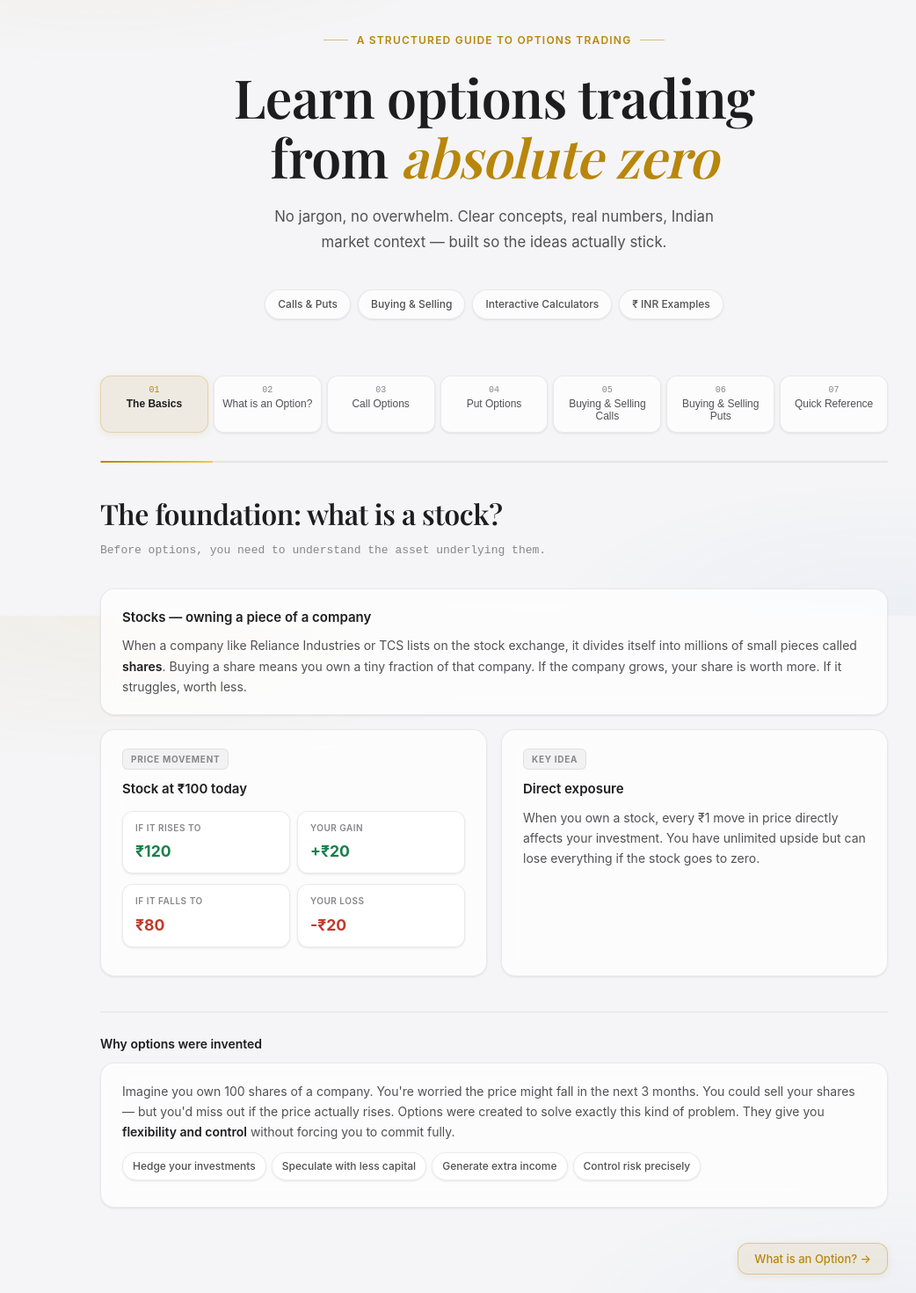
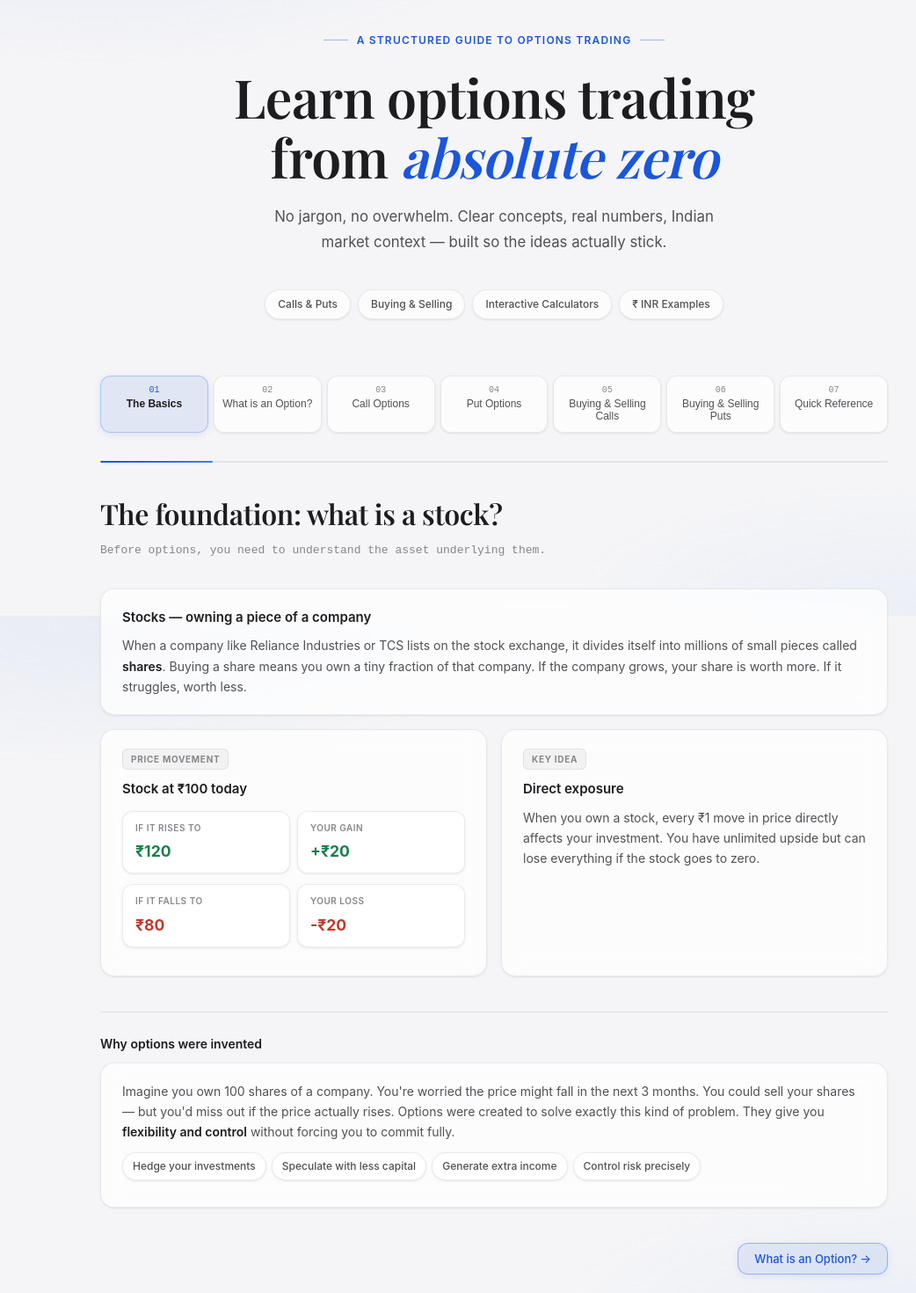
Before and after one commit to shrianshjena/Options-Academy, a React (Vite) app: page / in a window 1280 px wide. Shown: the part 100-1570 px from the top of the page at 88% size, without its empty margins (78-1120 px from the left). Built offline with nearby package versions, Linux system fonts and the light colour scheme; a web font is replaced by a local one.

Commit message:
blue theme: replace gold with blue, both nav buttons highlighted, blue favicon

```diff
--- a/src/App.css
+++ b/src/App.css
@@ -9,16 +9,17 @@
   --text:         #1d1d1f;
   --text2:        #515154;
   --text3:        #86868b;
-  --gold:         #b8860b;
-  --gold-light:   #f5c842;
-  --gold-dim:     rgba(184,134,11,0.09);
-  --gold-dim2:    rgba(184,134,11,0.05);
+  --blue:         #1a56db;
+  --blue-mid:     #3b82f6;
+  --blue-light:   #93c5fd;
+  --blue-dim:     rgba(26,86,219,0.09);
+  --blue-dim2:    rgba(26,86,219,0.05);
   --teal:         #1a7f4b;
   --teal-dim:     rgba(26,127,75,0.08);
   --red:          #c0392b;
   --red-dim:      rgba(192,57,43,0.07);
-  --blue:         #1565c0;
-  --blue-dim:     rgba(21,101,192,0.08);
+  --amber:        #b45309;
+  --amber-dim:    rgba(180,83,9,0.08);
   --sans:   -apple-system, BlinkMacSystemFont, 'SF Pro Display', 'SF Pro Text', 'Helvetica Neue', Arial, sans-serif;
   --serif:  'Playfair Display', Georgia, 'Times New Roman', serif;
   --mono:   'SF Mono', ui-monospace, 'Cascadia Code', monospace;
@@ -38,8 +39,8 @@ body {
   -webkit-font-smoothing: antialiased;
   min-height: 100vh;
   background-image:
-    radial-gradient(ellipse 70% 40% at 15% 0%, rgba(184,134,11,0.06) 0%, transparent 55%),
-    radial-gradient(ellipse 55% 35% at 85% 100%, rgba(21,101,192,0.04) 0%, transparent 55%);
+    radial-gradient(ellipse 70% 40% at 15% 0%, rgba(26,86,219,0.06) 0%, transparent 55%),
+    radial-gradient(ellipse 55% 35% at 85% 100%, rgba(59,130,246,0.05) 0%, transparent 55%);
   background-attachment: fixed;
 }
 .app { display: flex; flex-direction: column; min-height: 100vh; }
@@ -48,20 +49,15 @@ body {
 header {
   border-bottom: 1px solid var(--glass-border);
   padding: 0 2rem;
-  display: flex;
-  align-items: center;
-  justify-content: space-between;
-  height: 56px;
-  position: sticky;
-  top: 0;
-  z-index: 100;
+  display: flex; align-items: center; justify-content: space-between;
+  height: 56px; position: sticky; top: 0; z-index: 100;
   background: rgba(245,245,247,0.82);
   backdrop-filter: blur(20px) saturate(180%);
   -webkit-backdrop-filter: blur(20px) saturate(180%);
   box-shadow: 0 1px 0 rgba(0,0,0,0.06);
 }
 .logo { font-family: var(--serif); font-size: 1.15rem; font-weight: 600; color: var(--text); letter-spacing: -0.01em; }
-.logo span { color: var(--gold); }
+.logo span { color: var(--blue); }
 .header-right { display: flex; flex-direction: column; align-items: flex-end; gap: 1px; }
 .header-tag { font-size: 11px; color: var(--text3); letter-spacing: 0.02em; }
 .header-byline { font-size: 11px; color: var(--text2); }
@@ -69,24 +65,22 @@ header {
 /* HERO */
 .hero { padding: 5rem 2rem 4rem; max-width: 860px; margin: 0 auto; text-align: center; }
 .hero-eyebrow {
-  font-family: var(--sans);
-  font-size: 12px; font-weight: 600; letter-spacing: 0.1em; text-transform: uppercase;
-  color: var(--gold); margin-bottom: 1.25rem;
+  font-family: var(--sans); font-size: 12px; font-weight: 600; letter-spacing: 0.1em; text-transform: uppercase;
+  color: var(--blue); margin-bottom: 1.25rem;
   display: flex; align-items: center; justify-content: center; gap: 10px;
 }
-.hero-eyebrow::before, .hero-eyebrow::after { content:''; display:block; width:28px; height:1px; background:var(--gold); opacity:0.5; }
+.hero-eyebrow::before, .hero-eyebrow::after { content:''; display:block; width:28px; height:1px; background:var(--blue); opacity:0.4; }
 .hero h1 {
   font-family: var(--serif);
   font-size: clamp(2.4rem, 5.5vw, 3.8rem); font-weight: 600; line-height: 1.12;
   color: var(--text); margin-bottom: 1.25rem; letter-spacing: -0.01em;
 }
-.hero h1 em { color: var(--gold); font-style: italic; }
+.hero h1 em { color: var(--blue); font-style: italic; }
 .hero-sub { font-family: var(--sans); font-size: 1.05rem; color: var(--text2); max-width: 520px; margin: 0 auto 2.5rem; line-height: 1.7; }
 .hero-pills { display: flex; gap: 8px; flex-wrap: wrap; justify-content: center; }
 .hero-pill {
   font-family: var(--sans); font-size: 12px; font-weight: 500; padding: 6px 14px; border-radius: 99px;
-  color: var(--text2); background: var(--glass); border: 1px solid var(--glass-border);
-  box-shadow: var(--shadow-sm);
+  color: var(--text2); background: var(--glass); border: 1px solid var(--glass-border); box-shadow: var(--shadow-sm);
 }
 
 /* MAIN */
@@ -98,33 +92,28 @@ header {
   flex: 1; min-width: 100px;
   background: var(--glass); border: 1px solid var(--glass-border); border-radius: var(--radius);
   padding: 0.65rem 0.5rem; cursor: pointer; transition: background 0.2s, border-color 0.2s, box-shadow 0.2s;
-  display: flex; flex-direction: column; align-items: center; gap: 3px;
-  box-shadow: var(--shadow-sm);
+  display: flex; flex-direction: column; align-items: center; gap: 3px; box-shadow: var(--shadow-sm);
 }
 .ch-btn .ch-num { font-family: var(--mono); font-size: 10px; color: var(--text3); font-weight: 500; }
 .ch-btn .ch-label { font-size: 12px; color: var(--text2); font-weight: 400; text-align: center; }
-.ch-btn.active { background: var(--gold-dim); border-color: rgba(184,134,11,0.25); box-shadow: 0 2px 8px rgba(184,134,11,0.12); }
-.ch-btn.active .ch-num { color: var(--gold); }
+.ch-btn.active { background: var(--blue-dim); border-color: rgba(26,86,219,0.25); box-shadow: 0 2px 8px rgba(26,86,219,0.12); }
+.ch-btn.active .ch-num { color: var(--blue); }
 .ch-btn.active .ch-label { color: var(--text); font-weight: 600; }
 .ch-btn:hover:not(.active) { background: var(--glass-hover); box-shadow: var(--shadow); }
 
-/* PAGE TITLES — Playfair */
-.page-title {
-  font-family: var(--serif);
-  font-size: 2rem; font-weight: 600; color: var(--text); margin-bottom: 0.3rem; letter-spacing: -0.01em;
-}
+/* PAGE TITLES */
+.page-title { font-family: var(--serif); font-size: 2rem; font-weight: 600; color: var(--text); margin-bottom: 0.3rem; letter-spacing: -0.01em; }
 .page-sub { font-family: var(--mono); font-size: 13px; color: var(--text3); margin-bottom: 2rem; }
 
 /* CARDS */
 .card {
   background: var(--glass); border: 1px solid var(--glass-border); border-radius: var(--radius-lg);
   padding: 1.25rem 1.5rem; margin-bottom: 1rem;
-  backdrop-filter: blur(12px); -webkit-backdrop-filter: blur(12px);
-  box-shadow: var(--shadow-sm);
+  backdrop-filter: blur(12px); -webkit-backdrop-filter: blur(12px); box-shadow: var(--shadow-sm);
 }
 .card.call { border-color: rgba(26,127,75,0.2);  background: rgba(26,127,75,0.04); }
 .card.put  { border-color: rgba(192,57,43,0.2);  background: rgba(192,57,43,0.04); }
-.card.sell { border-color: rgba(184,134,11,0.2); background: rgba(184,134,11,0.04); }
+.card.sell { border-color: rgba(26,86,219,0.18); background: rgba(26,86,219,0.04); }
 .card-title { font-family: var(--sans); font-size: 15px; font-weight: 600; color: var(--text); margin-bottom: 8px; }
 .card p { font-family: var(--sans); font-size: 14px; color: var(--text2); line-height: 1.65; }
 .grid2 { display: grid; grid-template-columns: 1fr 1fr; gap: 1rem; margin-bottom: 1rem; }
@@ -134,10 +123,10 @@ header {
   display: inline-block; font-family: var(--sans); font-size: 10px; font-weight: 700;
   letter-spacing: 0.07em; text-transform: uppercase; padding: 3px 9px; border-radius: 6px; margin-bottom: 10px;
 }
-.tag.call    { background: var(--teal-dim); color: var(--teal); border: 1px solid rgba(26,127,75,0.2); }
-.tag.put     { background: var(--red-dim);  color: var(--red);  border: 1px solid rgba(192,57,43,0.2); }
-.tag.buy     { background: var(--blue-dim); color: var(--blue); border: 1px solid rgba(21,101,192,0.2); }
-.tag.sell    { background: var(--gold-dim); color: var(--gold); border: 1px solid rgba(184,134,11,0.2); }
+.tag.call    { background: var(--teal-dim);  color: var(--teal);  border: 1px solid rgba(26,127,75,0.2); }
+.tag.put     { background: var(--red-dim);   color: var(--red);   border: 1px solid rgba(192,57,43,0.2); }
+.tag.buy     { background: var(--blue-dim);  color: var(--blue);  border: 1px solid rgba(26,86,219,0.2); }
+.tag.sell    { background: var(--amber-dim); color: var(--amber); border: 1px solid rgba(180,83,9,0.2); }
 .tag.neutral { background: rgba(0,0,0,0.04); color: var(--text3); border: 1px solid var(--glass-border); }
 
 /* METRICS */
@@ -151,11 +140,11 @@ header {
 .metric .mval.green { color: var(--teal); }
 .metric .mval.red   { color: var(--red); }
 .metric .mval.blue  { color: var(--blue); }
-.metric .mval.gold  { color: var(--gold); }
+.metric .mval.gold  { color: var(--blue); }
 
 /* ANALOGY */
-.analogy { border-left: 2px solid var(--gold); padding: 12px 16px; background: var(--gold-dim2); border-radius: 0 var(--radius) var(--radius) 0; margin: 1rem 0; }
-.analogy .alabel { font-family: var(--sans); font-size: 10px; font-weight: 700; color: var(--gold); letter-spacing: 0.1em; text-transform: uppercase; margin-bottom: 6px; }
+.analogy { border-left: 2px solid var(--blue); padding: 12px 16px; background: var(--blue-dim2); border-radius: 0 var(--radius) var(--radius) 0; margin: 1rem 0; }
+.analogy .alabel { font-family: var(--sans); font-size: 10px; font-weight: 700; color: var(--blue); letter-spacing: 0.1em; text-transform: uppercase; margin-bottom: 6px; }
 .analogy p { font-family: var(--sans); font-size: 13.5px; color: var(--text2); line-height: 1.7; }
 .analogy strong { color: var(--text); font-weight: 600; }
 
@@ -167,7 +156,7 @@ header {
 .scenario .slabel { font-family: var(--sans); font-size: 10px; font-weight: 700; color: var(--text3); letter-spacing: 0.07em; text-transform: uppercase; margin-bottom: 5px; }
 .scenario p { font-family: var(--sans); font-size: 13.5px; color: var(--text2); }
 .scenario strong.g { color: var(--teal); font-weight: 600; }
-.scenario strong.r { color: var(--red); font-weight: 600; }
+.scenario strong.r { color: var(--red);  font-weight: 600; }
 
 .divider { border: none; border-top: 1px solid var(--glass-border); margin: 1.5rem 0; }
 h3 { font-family: var(--sans); font-size: 14px; font-weight: 600; color: var(--text); margin-bottom: 10px; }
@@ -175,7 +164,7 @@ h3 { font-family: var(--sans); font-size: 14px; font-weight: 600; color: var(--t
 /* GLOSSARY */
 .glossary-grid { display: grid; grid-template-columns: 1fr 1fr; gap: 8px; }
 .gitem { background: var(--bg2); border: 1px solid var(--glass-border); border-radius: var(--radius); padding: 12px 14px; box-shadow: var(--shadow-sm); }
-.gitem .gt { font-family: var(--sans); font-size: 12px; font-weight: 700; color: var(--gold); margin-bottom: 5px; }
+.gitem .gt { font-family: var(--sans); font-size: 12px; font-weight: 700; color: var(--blue); margin-bottom: 5px; }
 .gitem .gd { font-family: var(--sans); font-size: 12.5px; color: var(--text2); line-height: 1.6; }
 
 /* PILLS */
@@ -188,7 +177,7 @@ h3 { font-family: var(--sans); font-size: 14px; font-weight: 600; color: var(--t
 .slider-row { display: flex; align-items: center; gap: 12px; margin: 10px 0; }
 .slider-row label { font-family: var(--sans); font-size: 11px; font-weight: 500; color: var(--text2); width: 130px; flex-shrink: 0; }
 .slider-row input[type=range] { flex:1; -webkit-appearance:none; height:3px; background:rgba(0,0,0,0.1); border-radius:2px; outline:none; }
-.slider-row input[type=range]::-webkit-slider-thumb { -webkit-appearance:none; width:16px; height:16px; border-radius:50%; background:var(--gold); cursor:pointer; border:2px solid #fff; box-shadow: 0 1px 4px rgba(0,0,0,0.2); }
+.slider-row input[type=range]::-webkit-slider-thumb { -webkit-appearance:none; width:16px; height:16px; border-radius:50%; background:var(--blue); cursor:pointer; border:2px solid #fff; box-shadow: 0 1px 4px rgba(26,86,219,0.3); }
 .slider-row .sval { font-family: var(--mono); font-size: 12px; font-weight: 600; color: var(--text); width: 52px; text-align: right; flex-shrink: 0; }
 .result-row { display: flex; gap: 8px; margin-top: 1rem; flex-wrap: wrap; }
 .result-box { flex:1; min-width:120px; background:var(--bg); border:1px solid var(--glass-border); border-radius:var(--radius); padding:12px 14px; text-align:center; box-shadow:var(--shadow-sm); }
@@ -203,28 +192,32 @@ h3 { font-family: var(--sans); font-size: 14px; font-weight: 600; color: var(--t
 .summary-table td { font-family:var(--sans); padding:11px 14px; border-bottom:1px solid var(--glass-border); color:var(--text2); vertical-align:middle; }
 .summary-table tr:last-child td { border-bottom:none; }
 .summary-table tr:hover td { background:rgba(0,0,0,0.02); }
-td.green { color:var(--teal); font-weight:600; }
-td.red   { color:var(--red); font-weight:600; }
+td.green { color:var(--teal);  font-weight:600; }
+td.red   { color:var(--red);   font-weight:600; }
 .badge { display:inline-block; font-family:var(--sans); font-size:10px; font-weight:700; padding:3px 8px; border-radius:6px; letter-spacing:0.05em; }
-.badge.b { background:var(--blue-dim); color:var(--blue); border:1px solid rgba(21,101,192,0.2); }
-.badge.a { background:var(--gold-dim); color:var(--gold); border:1px solid rgba(184,134,11,0.2); }
+.badge.b { background:var(--blue-dim);  color:var(--blue);  border:1px solid rgba(26,86,219,0.2); }
+.badge.a { background:var(--amber-dim); color:var(--amber); border:1px solid rgba(180,83,9,0.2); }
 
 /* NEXT STEPS */
 .next-grid { display:grid; grid-template-columns:1fr 1fr; gap:8px; margin:1rem 0; }
-.next-item { background:var(--bg2); border:1px solid var(--glass-border); border-radius:var(--radius); padding:11px 14px; font-family:var(--sans); font-size:12px; font-weight:500; color:var(--text2); transition:border-color 0.15s,color 0.15s,background 0.15s,box-shadow 0.15s; box-shadow:var(--shadow-sm); }
-.next-item:hover { border-color:rgba(184,134,11,0.3); color:var(--text); box-shadow:var(--shadow); }
-.next-item .arrow { color:var(--gold); margin-left:4px; }
+.next-item { background:var(--bg2); border:1px solid var(--glass-border); border-radius:var(--radius); padding:11px 14px; font-family:var(--sans); font-size:12px; font-weight:500; color:var(--text2); transition:border-color 0.15s,color 0.15s,box-shadow 0.15s; box-shadow:var(--shadow-sm); }
+.next-item:hover { border-color:rgba(26,86,219,0.3); color:var(--text); box-shadow:var(--shadow); }
+.next-item .arrow { color:var(--blue); margin-left:4px; }
 
-/* NAV BUTTONS */
-.nav-btn { font-family:var(--sans); font-size:13px; font-weight:500; padding:9px 18px; border-radius:var(--radius); cursor:pointer; transition:all 0.15s; }
-.nav-btn.prev { border:1px solid var(--glass-border); background:var(--glass); color:var(--text2); box-shadow:var(--shadow-sm); }
-.nav-btn.prev:hover { background:var(--glass-hover); color:var(--text); box-shadow:var(--shadow); }
-.nav-btn.next { border:1px solid rgba(184,134,11,0.35); background:var(--gold-dim); color:var(--gold); box-shadow:0 2px 8px rgba(184,134,11,0.12); }
-.nav-btn.next:hover { background:rgba(184,134,11,0.14); }
+/* NAV BUTTONS — both highlighted equally */
+.nav-btn {
+  font-family: var(--sans); font-size: 13px; font-weight: 500;
+  padding: 9px 18px; border-radius: var(--radius); cursor: pointer; transition: all 0.15s;
+  border: 1px solid rgba(26,86,219,0.35);
+  background: var(--blue-dim);
+  color: var(--blue);
+  box-shadow: 0 2px 8px rgba(26,86,219,0.1);
+}
+.nav-btn:hover { background: rgba(26,86,219,0.14); box-shadow: 0 4px 12px rgba(26,86,219,0.16); }
 
 /* PROGRESS */
 .progress-bar { height:2px; background:rgba(0,0,0,0.07); border-radius:1px; margin-bottom:2rem; overflow:hidden; }
-.progress-fill { height:100%; background:linear-gradient(90deg,var(--gold),var(--gold-light)); border-radius:1px; transition:width 0.35s ease; }
+.progress-fill { height:100%; background:linear-gradient(90deg, var(--blue), var(--blue-mid)); border-radius:1px; transition:width 0.35s ease; }
 
 /* FOOTER */
 footer {
```
Also changed, not shown: public/favicon.svg.
